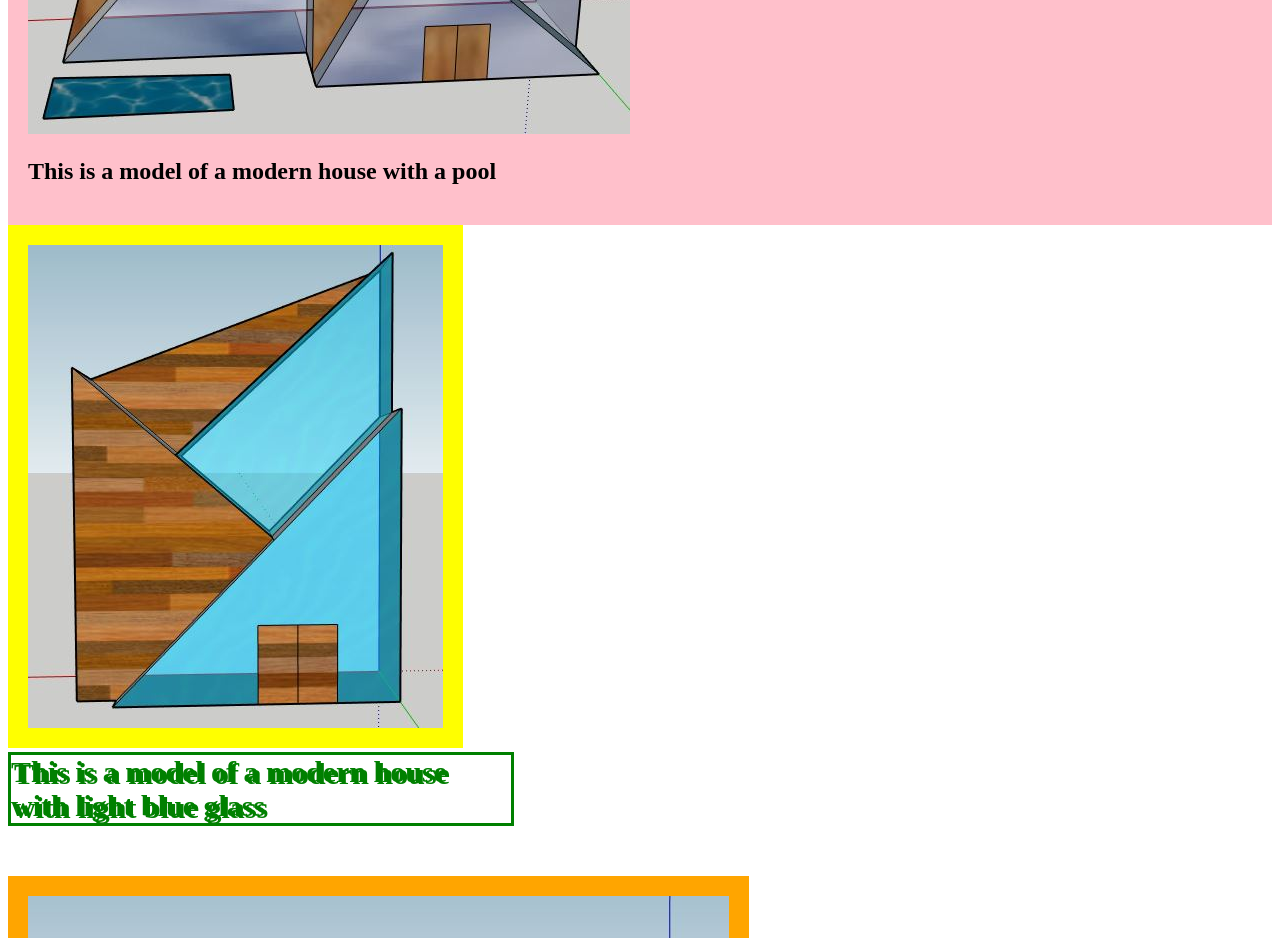
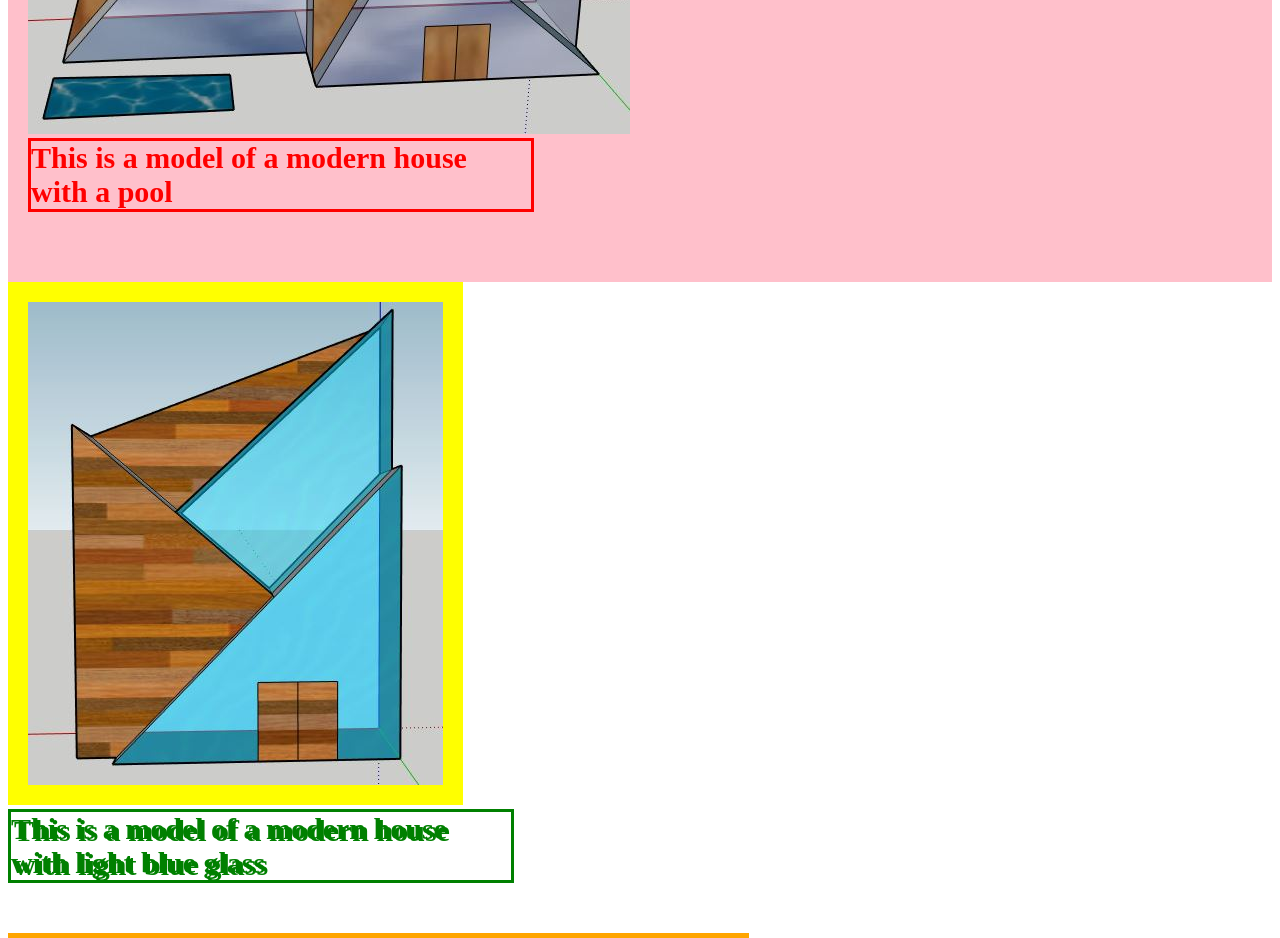
Before and after one commit to unicorn28/unicorn28.github.io, a plain HTML site: page index.html in a window 1280 px wide. Shown: the part 1020-1958 px from the top of the page. Drawn offline with Linux system fonts and the light colour scheme.

Commit message:
Update style.css

```diff
--- a/style.css
+++ b/style.css
@@ -30,7 +30,7 @@ h2.firstheading {
 
 }
 
-h2.pool {
+h2.secondheading {
   color: red;
   font-family: "Times New Roman", Times, serif;
   font-size: 30px;
```
